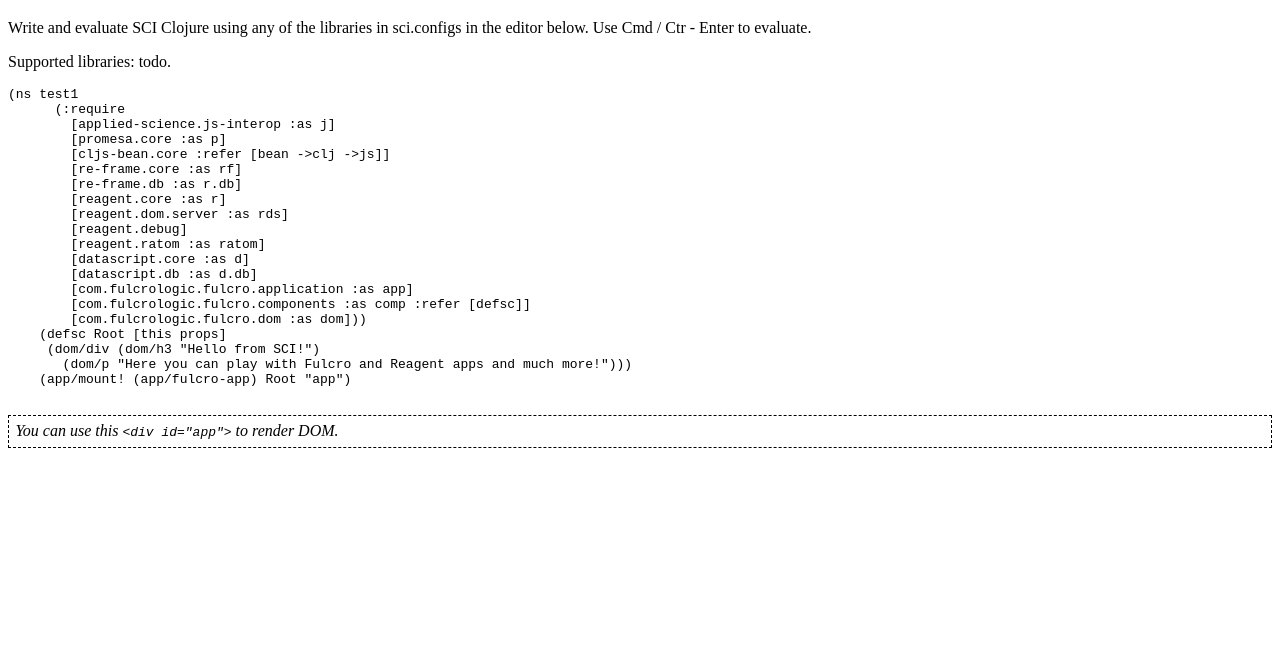
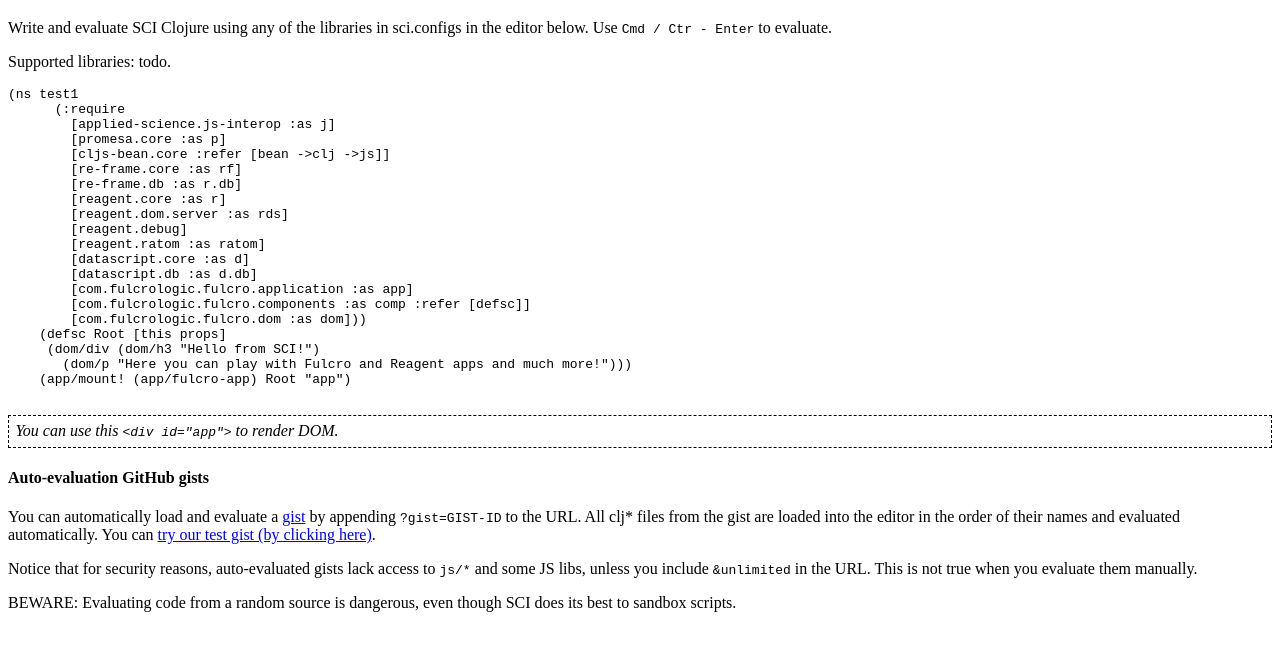
Before and after one commit to babashka/sci.configs, a website: page playground/www/index.html in a window 1280 px wide. Shown: the part 61-712 px from the top of the page. Drawn offline with Linux system fonts and the light colour scheme.

Commit message:
SCI Playground: Add ability to auto-load gists (#32)
Include `?gist=<id>[&unlimited]` in the URL to load all clj* files from the gist and evaluate them.

```diff
--- a/playground/www/index.html
+++ b/playground/www/index.html
@@ -9,7 +9,7 @@
 <body>
   <h1>SCI Playground</h1>
   <p>Write and evaluate SCI Clojure using any of the libraries in sci.configs
-    in the editor below. Use Cmd / Ctr - Enter to evaluate.</p>
+    in the editor below. Use <kbd>Cmd / Ctr - Enter</kbd> to evaluate.</p>
   <p>Supported libraries: <span id="libs">todo</span>.</p>
 
   <pre><code id="code">(ns test1
@@ -36,6 +36,21 @@
   <div id="app" style="border: 1px dashed; padding: 0.4rem">
     <em>You can use this <code>&lt;div id="app"&gt;</code> to render DOM.</em>
   </div>
+
+  <h4 id="gist-info">Auto-evaluation GitHub gists</h4>
+  <p>You can automatically load and evaluate a <a href="https://gist.github.com/discover">gist</a>
+    by appending <code>?gist=GIST-ID</code> to the URL. All clj* files from the gist are loaded
+    into the editor in the order of their names and evaluated automatically. You can
+    <a href="/?gist=5ff187847756263be17d7c4c19f978b5">try our test gist (by clicking here)</a>.
+  </p>
+  <p>
+    Notice that for security reasons, auto-evaluated gists lack access to <code>js/*</code>
+    and some JS libs, unless you include <code>&amp;unlimited</code> in the URL.
+    This is not true when you evaluate them manually.
+  </p>
+  <p>BEWARE: Evaluating code from a random source is dangerous, even though SCI does its best to sandbox
+    scripts.
+  </p>
 </body>
 <script src="js/playground.js"></script>
 
```
Also changed, not shown: 1 other file.
